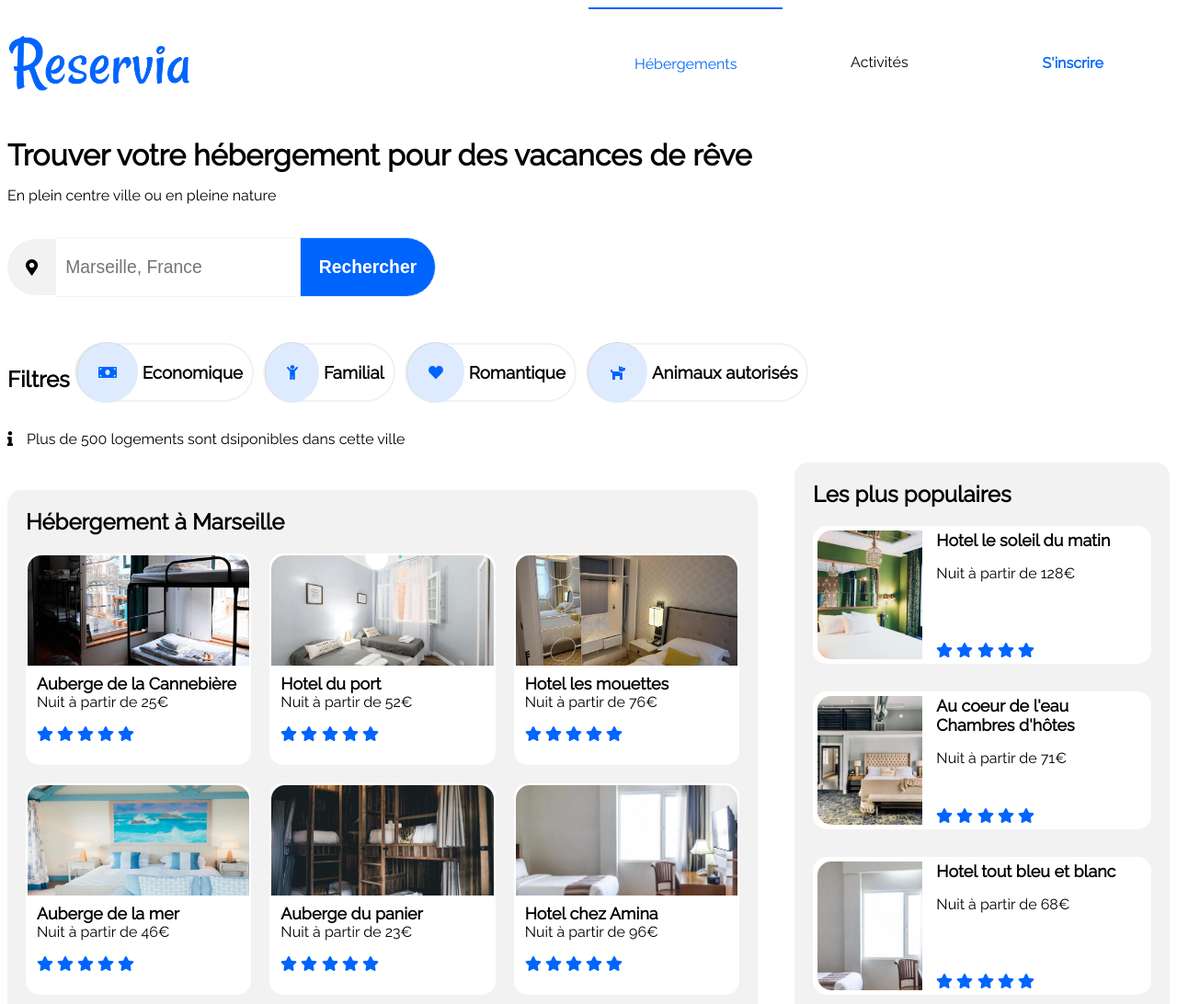
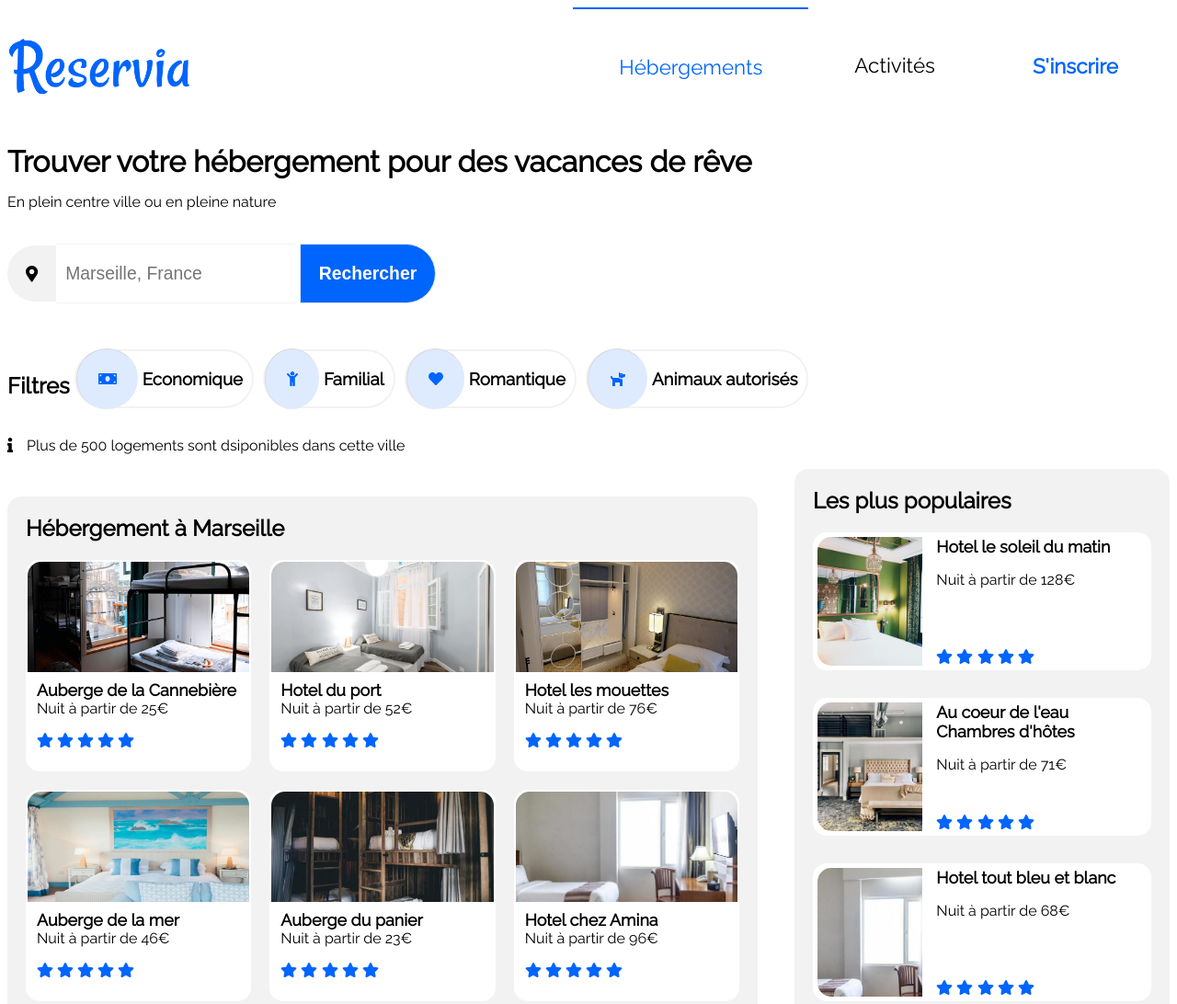
Before and after one commit to jsr029/RakotonirinaJeanSebastien_2_29072021, a plain HTML site: page index.html in a window 1280 px wide. Shown: the top 1092 px of the page at 92% size. Drawn offline with Linux system fonts and the light colour scheme.

Commit message:
All bugs are repaired

```diff
--- a/css/styles.css
+++ b/css/styles.css
@@ -54,6 +54,9 @@ header img{
     display: grid;
     grid-template-columns: 1fr 1fr;
     text-align: center;
+}
+.menu a, .entete a{
+    font-size: 1.4em;
 }
 .titre{
     display: flex;
```
